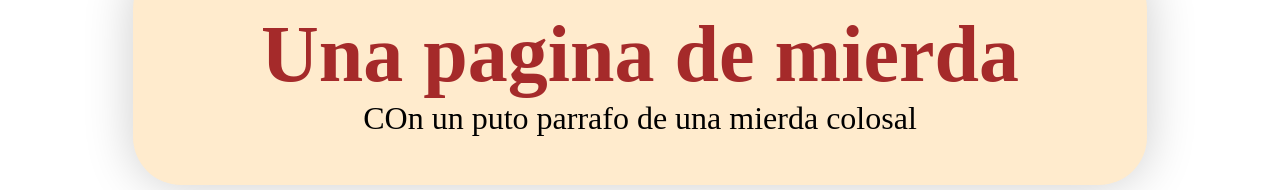
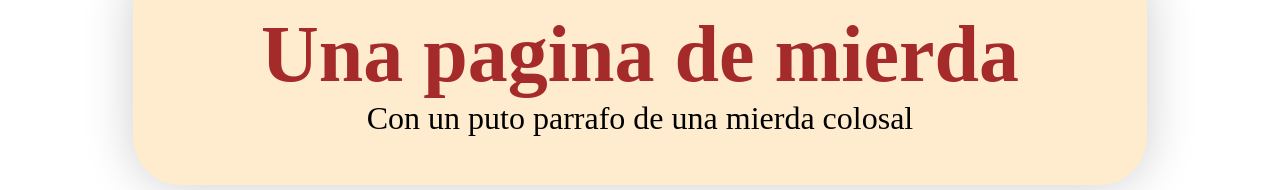
Before and after one commit to drkedrkedjon/practicando-git, a plain HTML site: page index.html in a window 1280 px wide. Shown: the part 427-617 px from the top of the page. Drawn offline with Linux system fonts and the light colour scheme.

Commit message:
Fixed typo

```diff
--- a/index.html
+++ b/index.html
@@ -13,7 +13,7 @@
   </div>
     <div class="container">
       <h1>Una pagina de mierda</h1>
-      <p>COn un puto parrafo de una mierda colosal</p>
+      <p>Con un puto parrafo de una mierda colosal</p>
     </div>
 </body>
 </html>
```
